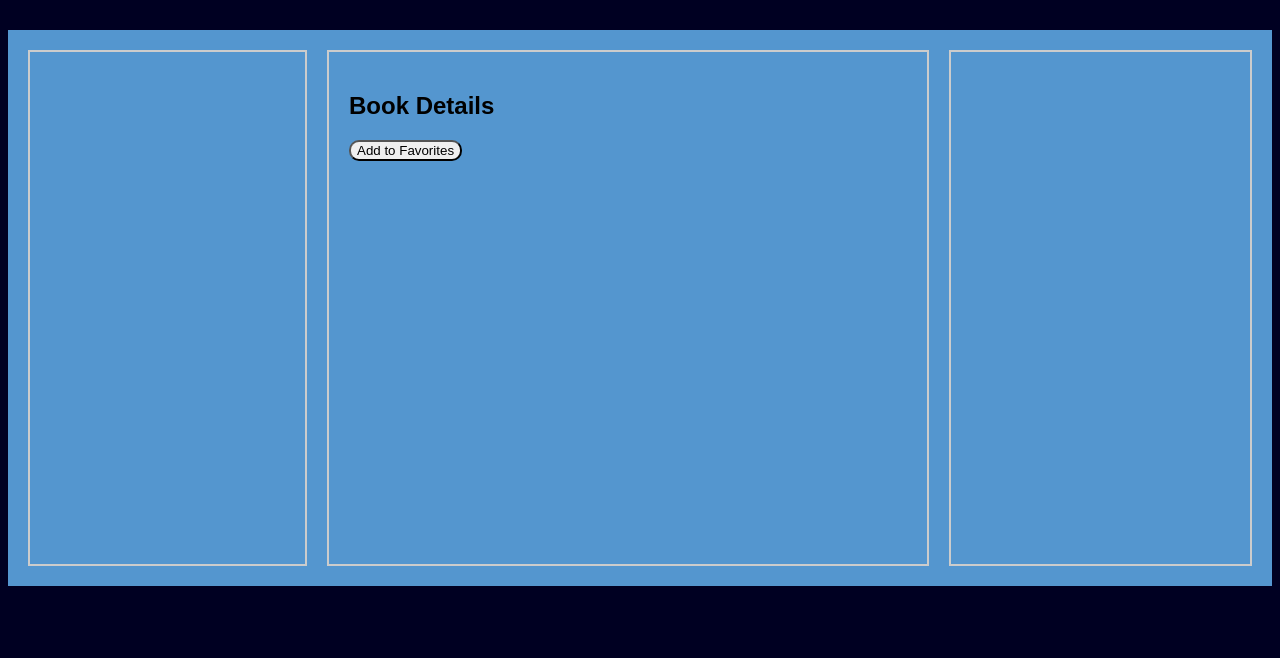
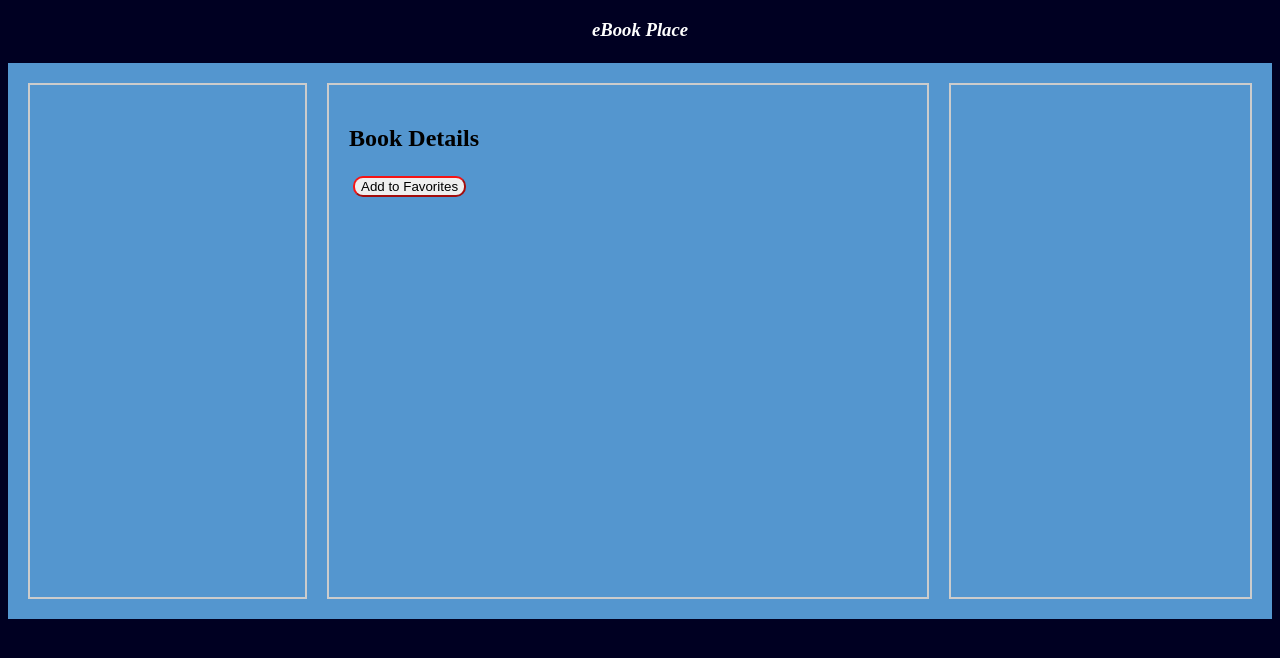
Before and after one commit to Simply-Furaha/Phase1Project, a plain HTML site: page Solution/index.html in a window 1280 px wide. Drawn offline with Linux system fonts and the light colour scheme; no server answers.

Commit message:
Min changes

```diff
--- a/Solution/db.json
+++ b/Solution/db.json
@@ -25,7 +25,7 @@
       "published": "1997",
       "description": "A young boy discovers he is a wizard on his 11th birthday.",
       "image": "https://covers.openlibrary.org/b/id/7888781-L.jpg",
-      "rating": null
+      "rating": "1"
     },
     {
       "id": "4",
@@ -34,7 +34,7 @@
       "published": "1937",
       "description": "Bilbo Baggins, a hobbit, is recruited by a wizard and a group of dwarves to reclaim their mountain home from a dragon.",
       "image": "https://covers.openlibrary.org/b/id/6979861-L.jpg",
-      "rating": "4"
+      "rating": ""
     },
     {
       "id": "5",
--- a/Solution/index.html
+++ b/Solution/index.html
@@ -7,6 +7,7 @@
   <link rel="stylesheet" href="style.css">
 </head>
 <body>
+  <h3 id="titole">eBook Place</h3>
   <div class="container">
     <div class="book-list-container">
       <!-- <input type="text" id="search" placeholder=""> -->
--- a/Solution/index.js
+++ b/Solution/index.js
@@ -138,12 +138,6 @@ document.addEventListener('DOMContentLoaded', () => {
         }
     };
 
-    // // Event listener for search input
-    // searchInput.addEventListener('input', (e) => {
-    //     const query = e.target.value.trim();
-    //     fetchBooks(query);
-    // });
-
     // func calls
     fetchBooks();
     fetchFavorites();
--- a/Solution/style.css
+++ b/Solution/style.css
@@ -1,5 +1,5 @@
 body {
-    font-family: Arial, sans-serif;
+    font-family: Harrington;
     background-color: rgb(0, 0, 34);
   }
 
@@ -65,3 +65,16 @@ body {
   #addToFavorites{
     border-radius: 10px;
   }
+  button{
+    border-radius: 8px;
+    margin: 4px;
+    border-color: rgb(247, 20, 20);
+  }
+  #titole{
+    color: white;
+    font-style: italic;
+    text-align: center;
+    justify-content: center;
+    align-content: center;
+    margin-bottom: -8px;
+  }
```
